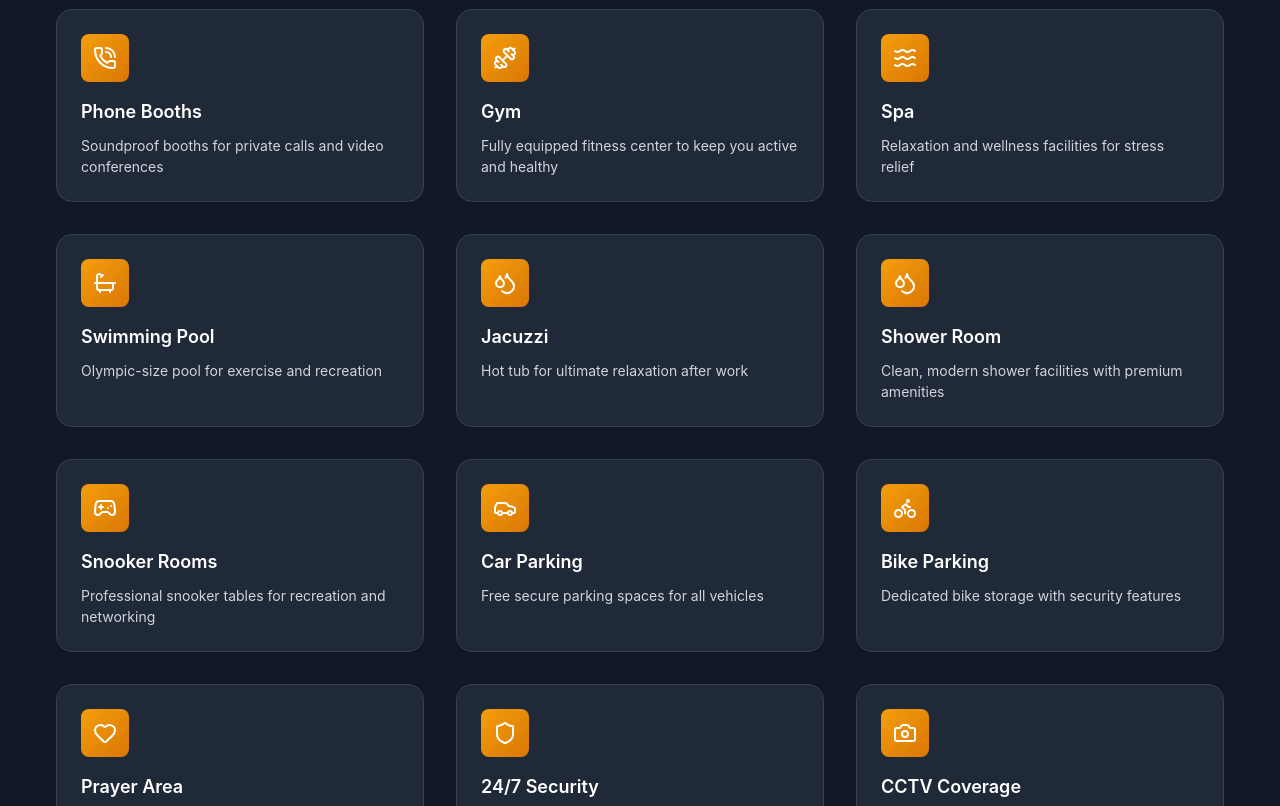
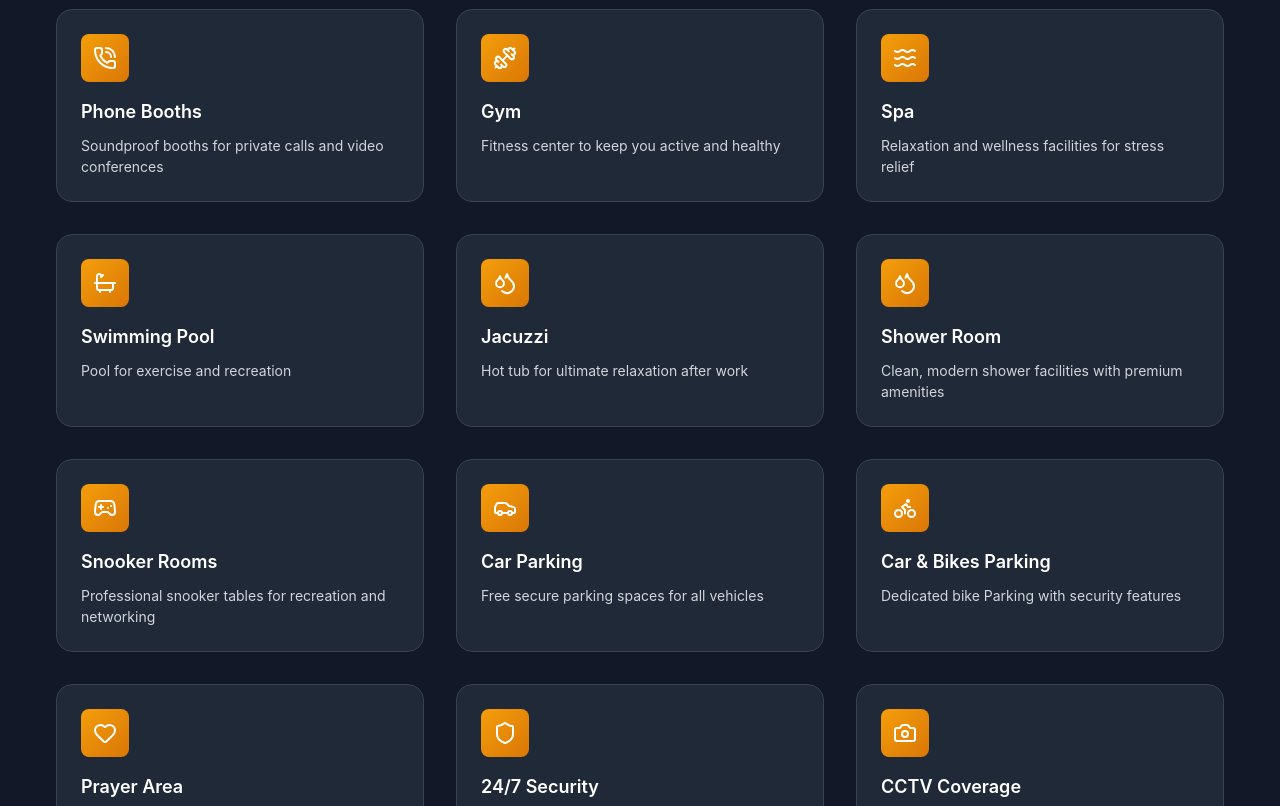
Before and after one commit to kjhashmi/web, a website: page index.html in a window 1280 px wide. Shown: the part 1960-2766 px from the top of the page. Drawn offline with nearby package versions, Linux system fonts and the light colour scheme.

Commit message:
Update index.html

```diff
--- a/index.html
+++ b/index.html
@@ -70,11 +70,11 @@
 
                     <div class="hero-stats">
                         <div class="stat">
-                            <div class="stat-number">500+</div>
+                            <div class="stat-number">200+</div>
                             <div class="stat-label">Members</div>
                         </div>
                         <div class="stat">
-                            <div class="stat-number">15+</div>
+                            <div class="stat-number">10+</div>
                             <div class="stat-label">Facilities</div>
                         </div>
                         <div class="stat">
@@ -204,7 +204,7 @@
                         <i data-lucide="dumbbell"></i>
                     </div>
                     <h3 class="facility-title">Gym</h3>
-                    <p class="facility-description">Fully equipped fitness center to keep you active and healthy</p>
+                    <p class="facility-description">Fitness center to keep you active and healthy</p>
                 </div>
 
                 <div class="facility-card">
@@ -220,7 +220,7 @@
                         <i data-lucide="bath"></i>
                     </div>
                     <h3 class="facility-title">Swimming Pool</h3>
-                    <p class="facility-description">Olympic-size pool for exercise and recreation</p>
+                    <p class="facility-description"> Pool for exercise and recreation</p>
                 </div>
 
                 <div class="facility-card">
@@ -259,8 +259,8 @@
                     <div class="facility-icon">
                         <i data-lucide="bike"></i>
                     </div>
-                    <h3 class="facility-title">Bike Parking</h3>
-                    <p class="facility-description">Dedicated bike storage with security features</p>
+                    <h3 class="facility-title">Car & Bikes Parking</h3>
+                    <p class="facility-description">Dedicated bike Parking with security features</p>
                 </div>
 
                 <div class="facility-card">
```
